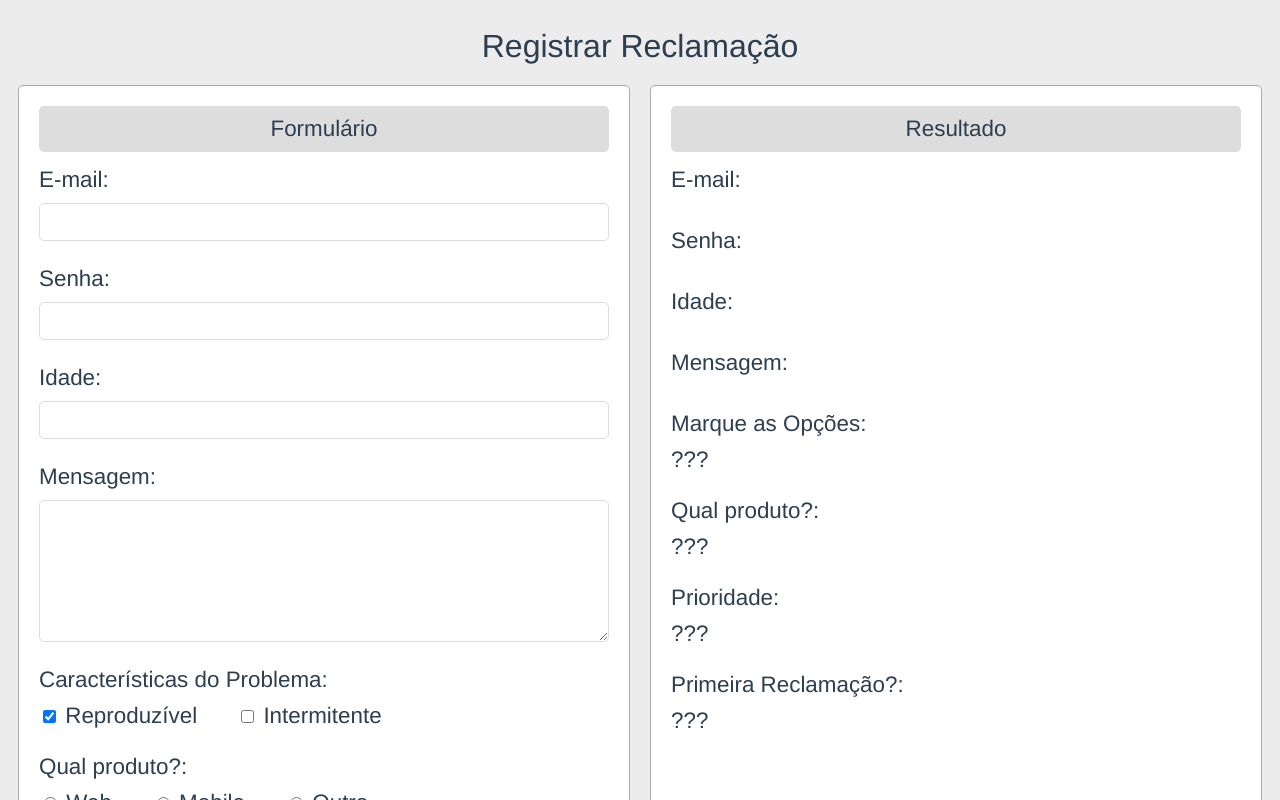
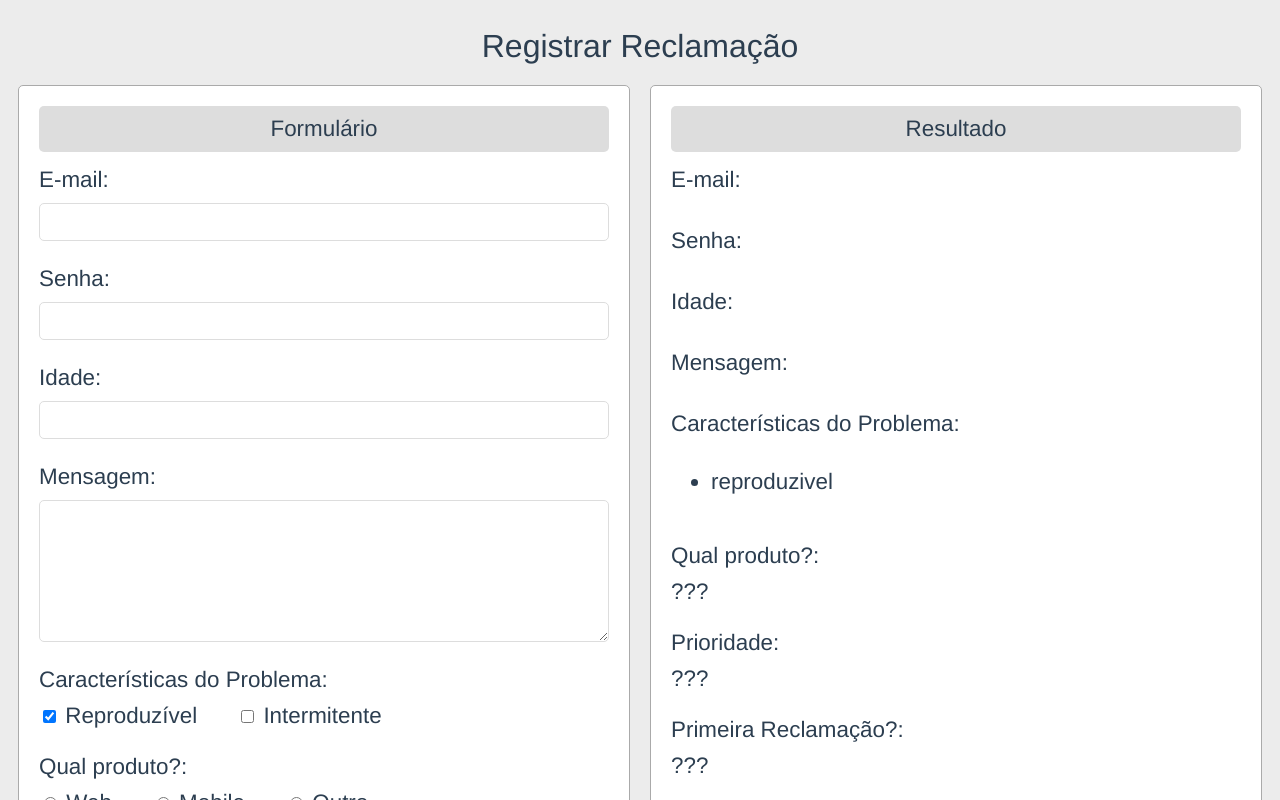
Before and after one commit to leandrocodes/vue.js-studies, a Vue app in the folder 10th - forms/forms-exercises/: page / in a window 1280 px wide. Both pictures are taken after a click on the checkbox 49 px from the left and 716 px from the top of the page. Shown: the top 800 px of the page. Built offline with nearby package versions, Linux system fonts and the light colour scheme.

Commit message:
checkbox

```diff
--- a/10th - forms/forms-exercises/src/App.vue
+++ b/10th - forms/forms-exercises/src/App.vue
@@ -14,24 +14,34 @@
 					<input type="number" v-model="usuario.idade">
 				</Rotulo>
 				<Rotulo nome="Mensagem">
-					<textarea name="" cols="30" rows="5" v-model="mensagem"></textarea>
+					<textarea name cols="30" rows="5" v-model="mensagem"></textarea>
 				</Rotulo>
 				<Rotulo nome="Características do Problema">
-					<span class="mr-4"><input type="checkbox" value="reproduzivel"> Reproduzível</span>
-					<span><input type="checkbox" value="intermitente"> Intermitente</span>
+					<span class="mr-4">
+						<input type="checkbox" value="reproduzivel" v-model="caracteristicas"> Reproduzível
+					</span>
+					<span>
+						<input type="checkbox" value="intermitente" v-model="caracteristicas"> Intermitente
+					</span>
 				</Rotulo>
 				<Rotulo nome="Qual produto?">
-					<span class="mr-4"><input type="radio"> Web</span>
-					<span class="mr-4"><input type="radio"> Mobile</span>
-					<span><input type="radio"> Outro</span>
+					<span class="mr-4">
+						<input type="radio"> Web
+					</span>
+					<span class="mr-4">
+						<input type="radio"> Mobile
+					</span>
+					<span>
+						<input type="radio"> Outro
+					</span>
 				</Rotulo>
 				<Rotulo nome="Prioridade">
-					<select name="" id="">
+					<select name id>
 						<option></option>
 					</select>
 				</Rotulo>
 				<Rotulo nome="Primeira Reclamação?">
-					<Escolha />
+					<Escolha/>
 				</Rotulo>
 				<hr>
 				<button>Enviar</button>
@@ -42,16 +52,20 @@
 					<span>{{usuario.email}}</span>
 				</Rotulo>
 				<Rotulo nome="Senha">
-					<span> {{usuario.senha}} </span>
+					<span>{{usuario.senha}}</span>
 				</Rotulo>
 				<Rotulo nome="Idade">
-					<span> {{usuario.idade}} </span>
+					<span>{{usuario.idade}}</span>
 				</Rotulo>
 				<Rotulo nome="Mensagem">
 					<span style="white-space: pre;">{{mensagem}}</span>
 				</Rotulo>
-				<Rotulo nome="Marque as Opções">
-					<span>???</span>
+				<Rotulo nome="Características do Problema">
+					<span>
+						<ul>
+							<li v-for="c in caracteristicas" :key="c"> {{c}} </li>
+						</ul>
+					</span>
 				</Rotulo>
 				<Rotulo nome="Qual produto?">
 					<span>???</span>
@@ -68,18 +82,19 @@
 </template>
 
 <script>
-import Rotulo from './components/Rotulo.vue'
-import Escolha from './components/Escolha.vue'
+import Rotulo from "./components/Rotulo.vue"
+import Escolha from "./components/Escolha.vue"
 
 export default {
-	name: 'app',
+	name: "app",
 	components: { Rotulo, Escolha },
-	data(){
-		return{
-			mensagem: '',
-			usuario:{
+	data() {
+		return {
+			mensagem: "",
+			caracteristicas: [],
+			usuario: {
 				//javascript gera os atributos dinamicamente!!
-			/* 	email: '',
+				/* 	email: '',
 				senha: '',
 				idade: '', */
 			}
@@ -89,13 +104,12 @@
 </script>
 
 <style>
-
 body {
-	background-color: #ECECEC;
+	background-color: #ececec;
 }
 
 #app {
-	font-family: 'Avenir', Helvetica, Arial, sans-serif;
+	font-family: "Avenir", Helvetica, Arial, sans-serif;
 	-webkit-font-smoothing: antialiased;
 	-moz-osx-font-smoothing: grayscale;
 	text-align: center;
@@ -111,16 +125,16 @@
 
 .painel {
 	flex: 1;
-	background: #FFF;
+	background: #fff;
 	margin: 0px 10px;
 	padding: 20px;
-	border: 1px solid #AAA;
+	border: 1px solid #aaa;
 	border-radius: 5px;
 }
 
 .painel .cabecalho {
 	width: 100%;
-	background-color: #DDD;
+	background-color: #ddd;
 	padding: 10px 0px;
 	border-radius: 5px;
 	font-size: 1.4rem;
@@ -132,8 +146,8 @@
 	padding: 10px 20px;
 	font-size: 1.4rem;
 	border-radius: 5px;
-	color: #FFF;
-	background-color: #2196F3;
+	color: #fff;
+	background-color: #2196f3;
 }
 
 #app h1 {
```
